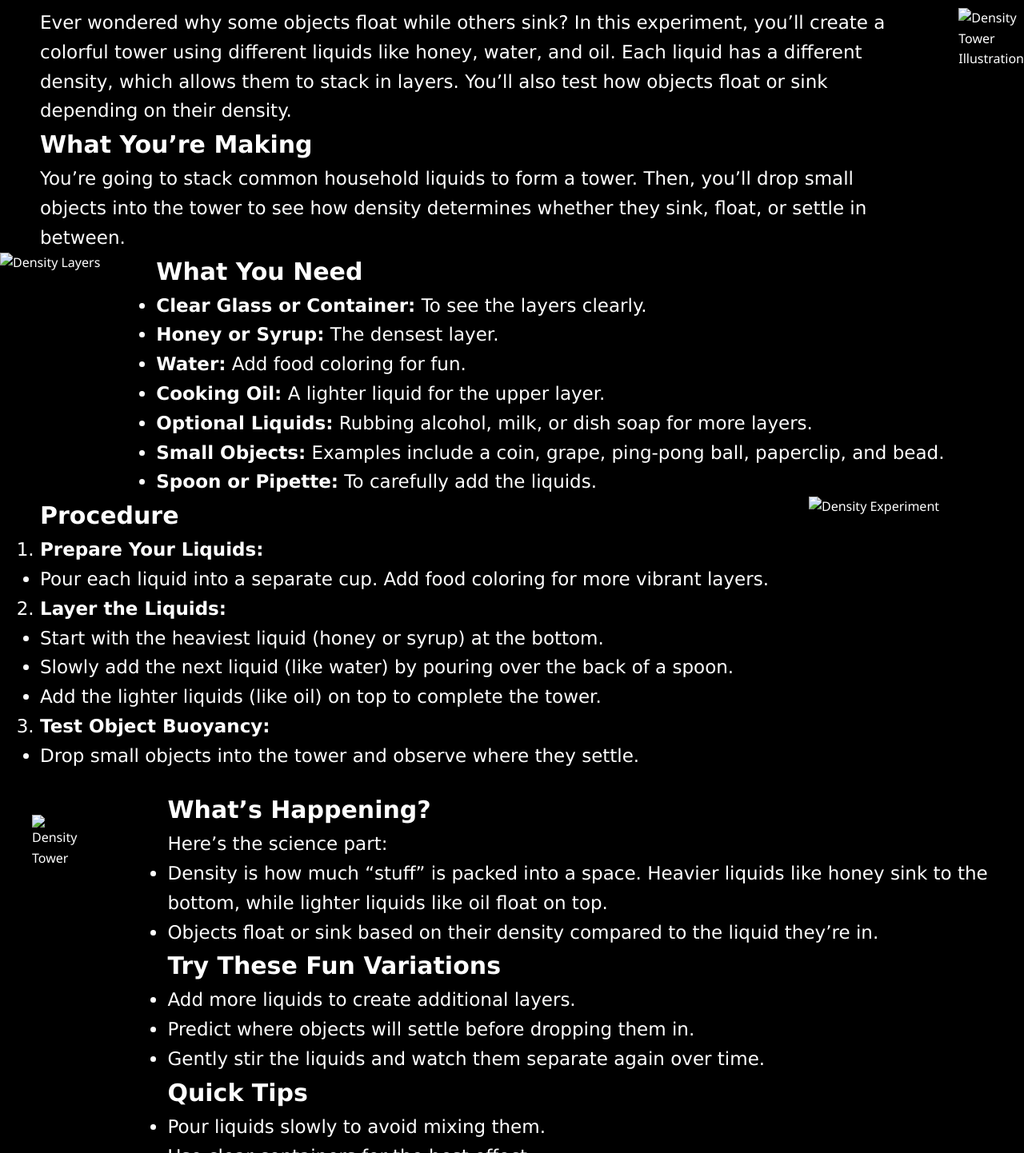
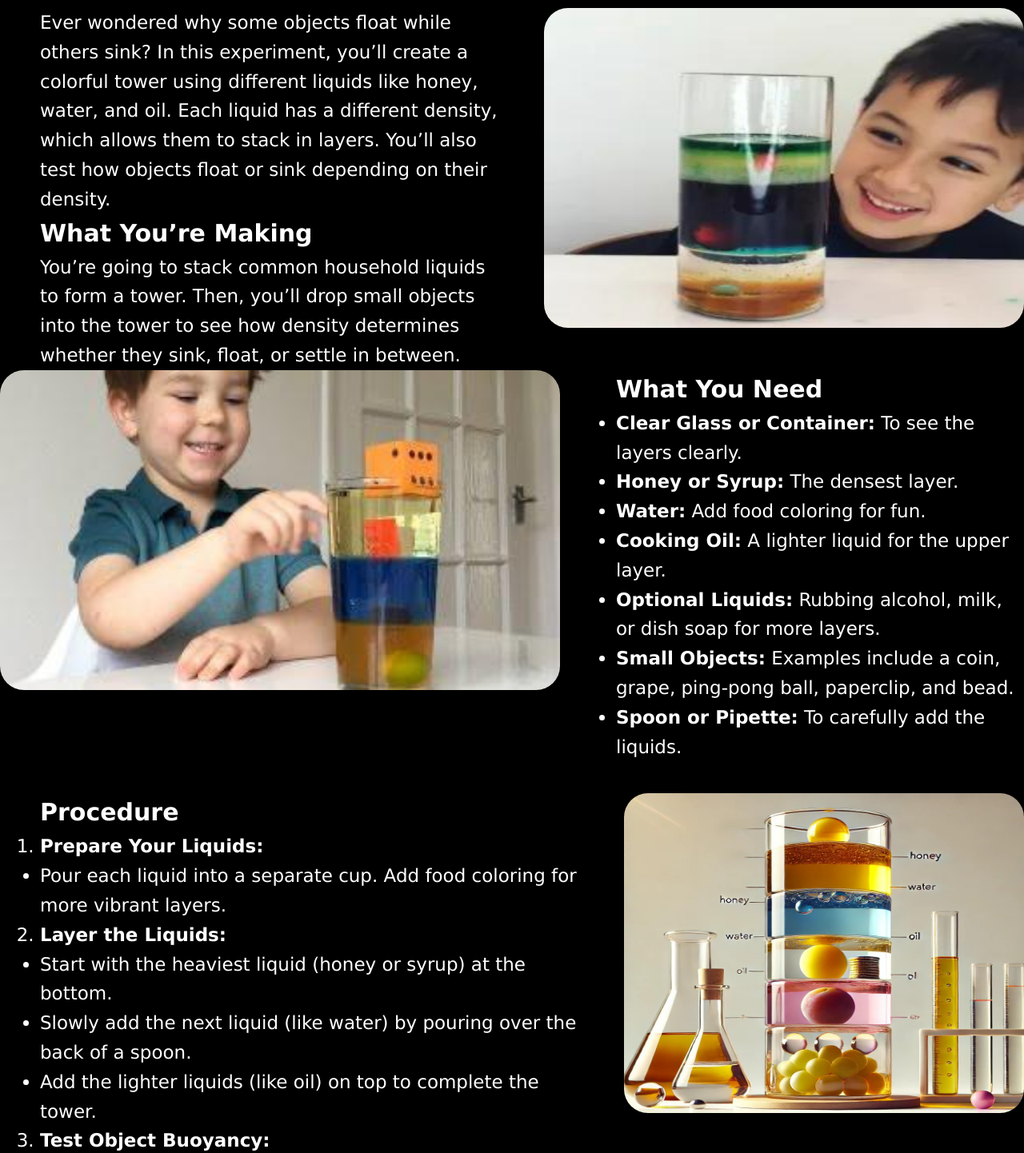
Before and after one commit to Sohamgoeliitp/SNWendsemproject, a plain HTML site: page exp3.html in a window 1280 px wide. Shown: the part 552-1994 px from the top of the page at 80% size. Drawn offline with Linux system fonts and the light colour scheme.

Commit message:
Update exp3.html
exp 3 done

```diff
--- a/exp3.html
+++ b/exp3.html
@@ -25,12 +25,15 @@
         font-size: 30px;
         font-family: Verdana, Geneva, Tahoma, sans-serif;
     }
+    img {
+        border-radius: 30px;
+    }
   </style>
 </head>
 <body>
 <div class="exp1">
     <video autoplay muted loop class="video-background" height="550">
-        <source src="media/video3.mp4" type="video/mp4">
+        <source src="media/3.mp4" type="video/mp4">
     </video>
 </div>
 <section>
@@ -44,11 +47,11 @@
                     <h3 class="autoShow">What You’re Making</h3>
                     <p class="autoShow">You’re going to stack common household liquids to form a tower. Then, you’ll drop small objects into the tower to see how density determines whether they sink, float, or settle in between.</p>
                 </div>
-                <div><img class="autoShow" src="images/density1.png" alt="Density Tower Illustration" width="600" height="400"></div>
+                <div><img class="autoShow" src="images/den4.jpg" alt="Density Tower Illustration" width="600" height="400" ></div>
             </div>
             <div style="display: flex; position: relative; gap: 70px;">
                 <div>
-                    <img class="autoShow" src="images/density2.png" alt="Density Layers" width="700" height="400">
+                    <img class="autoShow" src="images/den3.jpg" alt="Density Layers" width="700" height="400">
                 </div>
                 <div>
                     <h3 class="autoShow">What You Need</h3>
@@ -63,7 +66,7 @@
                     </ul>
                 </div>
             </div>
-            <div style="display: flex; position: relative; gap: 50px; margin-left: 50px;">
+            <div style="display: flex; position: relative; gap: 50px; margin-left: 50px;margin-top: 40px;">
                 <div>
                     <h3 class="autoShow">Procedure</h3>
                     <ol class="autoShow">
@@ -90,13 +93,13 @@
                     </ol>
                 </div>
                 <div>
-                    <img src="images/density3.png" alt="Density Experiment" width="500" height="400">
+                    <img src="images/den2.jpg" alt="Density Experiment" width="500" height="400">
                 </div>
             </div>
             <br>
             <div style="display: flex; gap: 100px; margin-bottom: 50px;">
                 <div>
-                    <img src="images/density4.png" alt="Density Tower" style="width: 600px; height: 600px; margin-top: 30px; margin-left: 40px;">
+                    <img src="images/den1.jpg" alt="Density Tower" style="width: 600px; height: 600px; margin-top: 30px; margin-left: 40px;">
                 </div>
                 <div>
                     <h3>What’s Happening?</h3>
```
